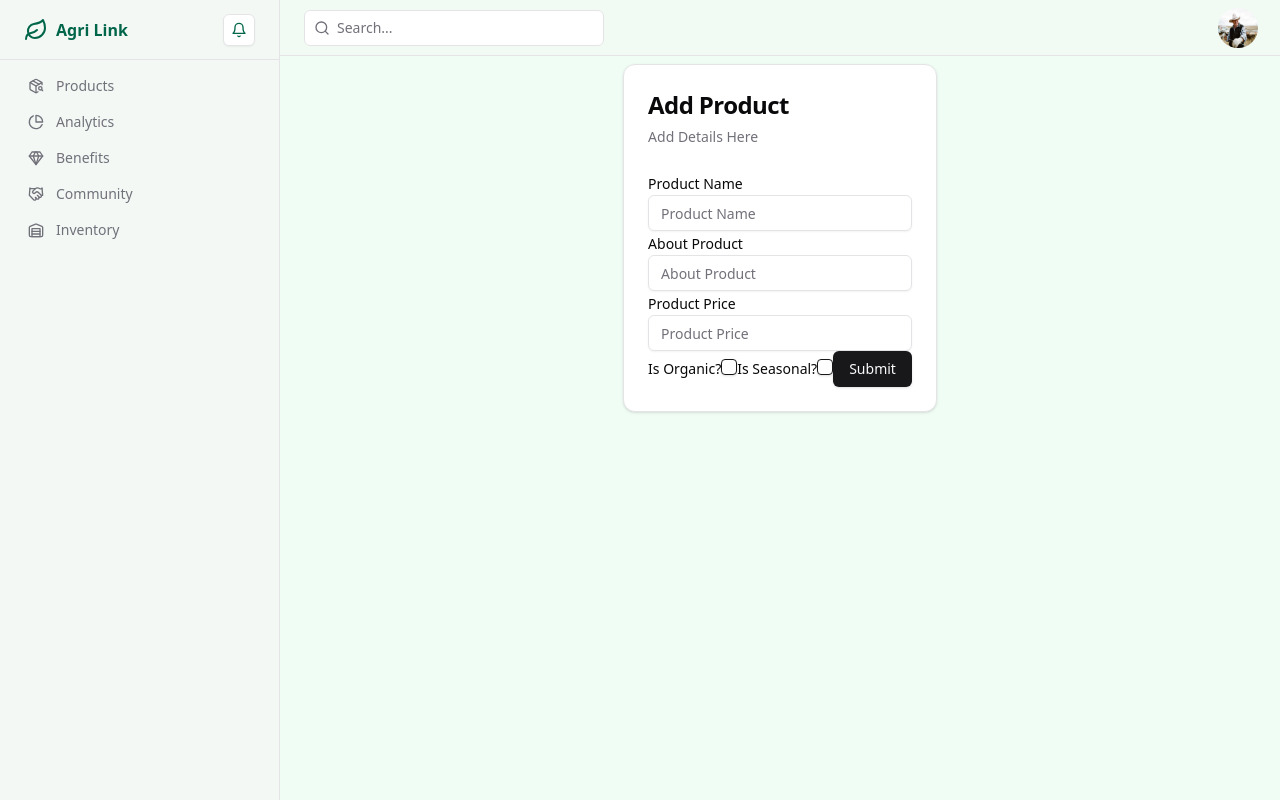
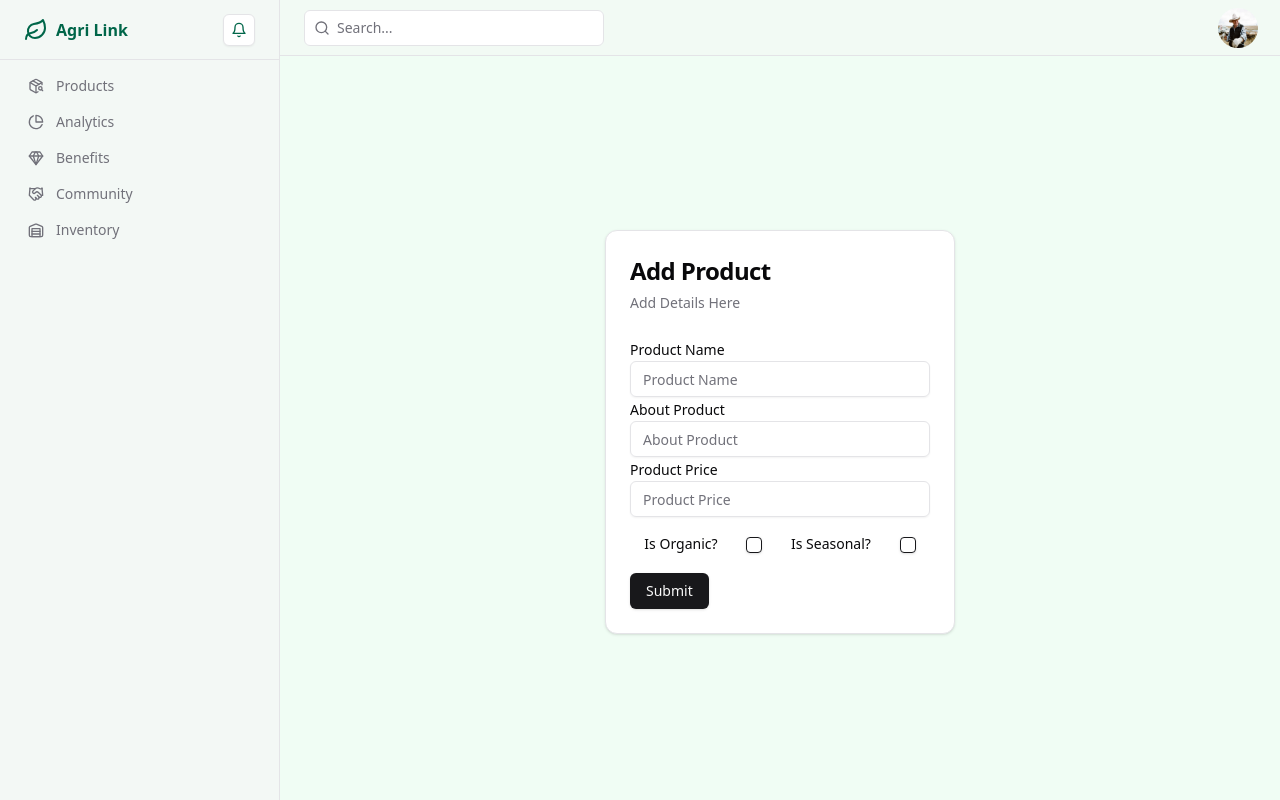
Before and after one commit to chroot-scoot/agrilink, a Next.js app: page /dashboard/products/add in a window 1280 px wide. Built offline with nearby package versions, Linux system fonts and the light colour scheme; no server answers.

Commit message:
feat: refactored the css

```diff
--- a/src/app/dashboard/products/add/page.tsx
+++ b/src/app/dashboard/products/add/page.tsx
@@ -29,7 +29,7 @@ export default function Adpage() {
         ...formState,
         category: {
           ...formState.category,
-          [e.target.id]: e.target.checked,
+          [e.target.name]: e.target.checked,
         },
       });
     } else {
@@ -69,13 +69,15 @@ export default function Adpage() {
     }, 0);
   };
   return (
-    <Card className="z-10 mx-auto max-w-sm">
+    <div className="flex flex-grow flex-col items-center justify-center">
+      <Card className="z-10 max-h-[70%] w-[35%]">
         <CardHeader>
           <CardTitle className="text-2xl">Add Product</CardTitle>
           <CardDescription>Add Details Here</CardDescription>
         </CardHeader>
         <CardContent>
           <form onSubmit={handleSubmit}>
+            <div className="flex-col justify-normal gap-1">
               <Label id="product_name">Product Name</Label>
               <Input
                 id="product_name"
@@ -85,7 +87,6 @@ export default function Adpage() {
                 required
                 onChange={handleChange}
               />
-
               <Label id="about_product">About Product</Label>
               <Input
                 id="about_product"
@@ -95,7 +96,6 @@ export default function Adpage() {
                 required
                 onChange={handleChange}
               />
-
               <Label id="product_price">Product Price</Label>
               <Input
                 id="product_price"
@@ -105,9 +105,14 @@ export default function Adpage() {
                 required
                 onChange={handleChange}
               />
-
+            </div>
+            <div className="mt-5 flex justify-around">
               <Label id="is_organic">Is Organic?</Label>
-          <Checkbox name="is_organic" id="is_organic" onChange={handleChange} />
+              <Checkbox
+                name="is_organic"
+                id="is_organic"
+                onChange={handleChange}
+              />
 
               <Label id="is_seasonal">Is Seasonal?</Label>
               <Checkbox
@@ -115,10 +120,13 @@ export default function Adpage() {
                 name="is_seasonal"
                 onChange={handleChange}
               />
-
+            </div>
+            <div className="mt-5">
               <Button type="submit">Submit</Button>
+            </div>
           </form>
         </CardContent>
       </Card>
+    </div>
   );
 }
```
Lines whose indentation alone changed are shown as unchanged.
